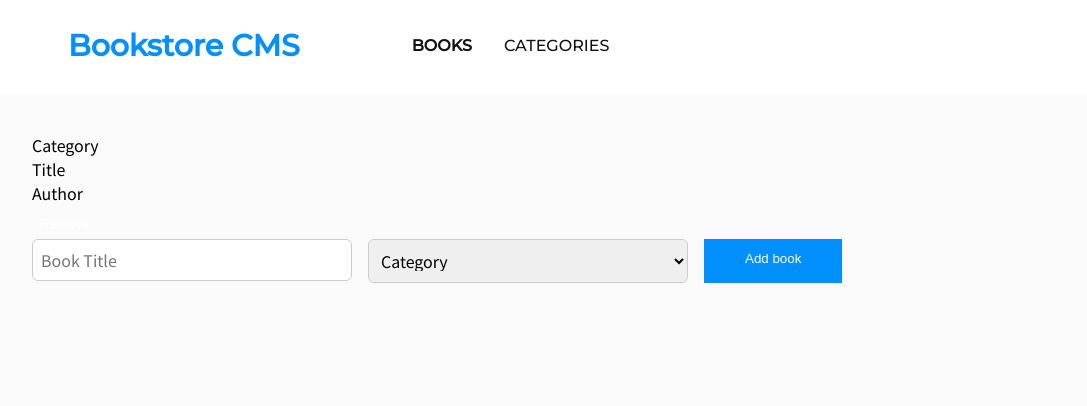
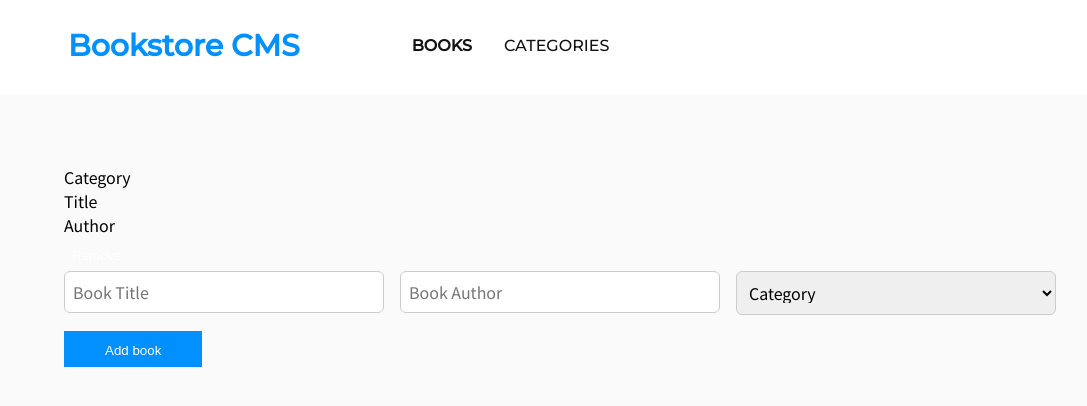
Before and after one commit to enkog/Bookstore, a React (Create React App) app: page / in a window 1280 px wide. Shown: the top 406 px of the page, without its empty margins (32-1119 px from the left). Built offline with nearby package versions, Linux system fonts and the light colour scheme.

Commit message:
Add author field to form

```diff
--- a/src/App.js
+++ b/src/App.js
@@ -1,22 +1,38 @@
 import React from 'react';
 import { Route, Switch } from 'react-router-dom';
 import './App.css';
-import Home from './pages/Home';
-import Categories from './pages/Categories';
-import Layout from './components/Layout/Layout';
+import Books from './components/Books/Books';
+import Categories from './components/Categories';
+import NavBar from './components/Layout/NavBar';
 
 function App() {
+  // const data = [
+  //   {
+  //     id: 1, category: 'Action', title: 'The Hunger games', author: 'Suzanne Collins',
+  //   },
+  //   {
+  //     id: 2, category: 'Science Fiction', title: 'Dune', author: 'Frank Herbert',
+  //   },
+  //   {
+  //     id: 3, category: 'Economy',
+  // title: 'Capital in the Twenty-First Century', author: 'Suzanne Collins',
+  //   },
+  // ];
+
   return (
-    <Layout>
+    <div>
+      <NavBar />
+      <main>
         <Switch>
-        <Route path="/" exact>
-          <Home />
+          <Route exact path="/">
+            <Books />
           </Route>
           <Route path="/categories">
             <Categories />
           </Route>
         </Switch>
-    </Layout>
+      </main>
+    </div>
   );
 }
 
--- a/src/components/Books/BookItem.js
+++ b/src/components/Books/BookItem.js
@@ -2,7 +2,7 @@ import React from 'react';
 
 const BookItem = () => (
   <div>
-    <h1>Book Item</h1>
+    <h2>Book item</h2>
   </div>
 );
 
--- a/src/components/Layout/Layout.js
+++ /dev/null
@@ -1,21 +0,0 @@
-import React from 'react';
-import PropTypes from 'prop-types';
-import classes from './Layout.module.css';
-import NavBar from './NavBar';
-
-const Layout = (props) => {
-  const { children } = props;
-
-  return (
-    <div>
-      <NavBar />
-      <main className={classes.main}>{children}</main>
-    </div>
-  );
-};
-
-Layout.propTypes = {
-  children: PropTypes.node.isRequired,
-};
-
-export default Layout;
--- a/src/components/Layout/Layout.module.css
+++ /dev/null
@@ -1,5 +0,0 @@
-.main {
-  margin: 30px auto;
-  width: 90%;
-  max-width: 100%;
-}
--- a/src/components/NewBooks/BookForm.js
+++ b/src/components/NewBooks/BookForm.js
@@ -6,6 +6,9 @@ const BookForm = () => (
     <div className="new-book__controls">
       <div className="new-book__control">
         <input type="text" placeholder="Book Title" />
+      </div>
+      <div className="new-book__control">
+        <input type="text" placeholder="Book Author" />
       </div>
       <div className="new-book__control">
         <select>
--- a/src/index.css
+++ b/src/index.css
@@ -18,3 +18,7 @@ ul {
   margin: 0;
   padding: 0;
 }
+
+main {
+  padding: 2rem 6rem;
+}
--- a/src/pages/Home.js
+++ /dev/null
@@ -1,10 +0,0 @@
-import React from 'react';
-import Books from '../components/Books/Books';
-
-const Home = () => (
-  <div>
-    <Books />
-  </div>
-);
-
-export default Home;
```
Also changed, not shown: src/components/Categories.js (renamed from src/pages/Categories.js). Lines whose indentation alone changed are shown as unchanged.
